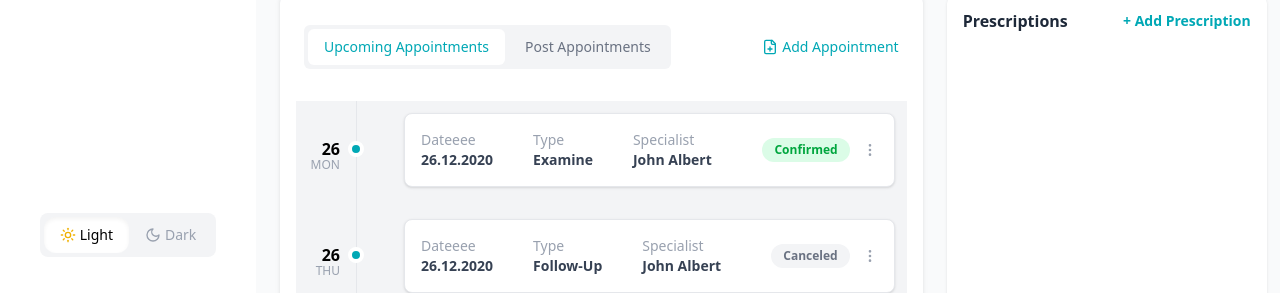
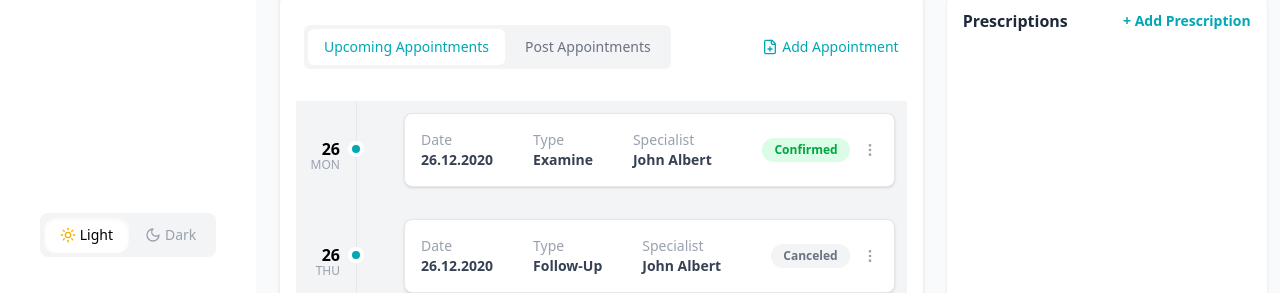
Before and after one commit to mahmoudakrm20/Cure-Hub, a React (Vite) app: page /patients in a window 1280 px wide. Shown: the part 507-800 px from the top of the page. Built offline with nearby package versions, Linux system fonts and the light colour scheme.

Commit message:
Adjusting

```diff
--- a/src/pages/Patients/TimelineCard.jsx
+++ b/src/pages/Patients/TimelineCard.jsx
@@ -109,7 +109,7 @@
                     <div className="flex gap-10 text-sm text-gray-700 overflow-x-auto scrollbar-thin scrollbar-thumb-gray-300">
 
                       <div>
-                        <p className="text-gray-400">Dateeee</p>
+                        <p className="text-gray-400">Date</p>
                         <p className="font-semibold">26.12.2020</p>
                       </div>
                       <div>
```
